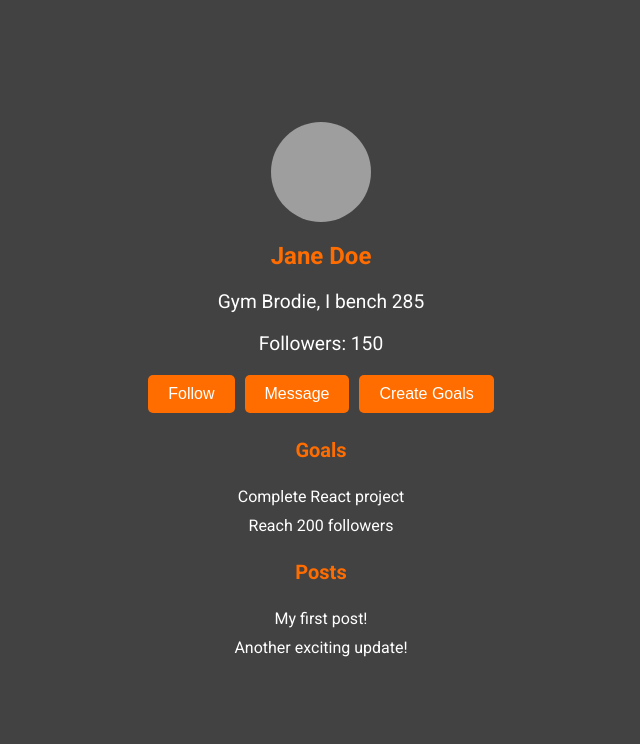
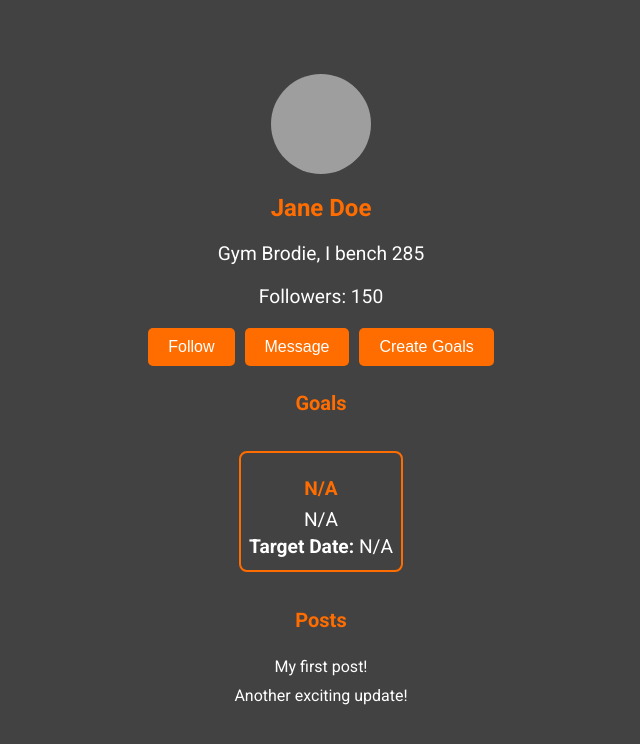
Before and after one commit to cdubUF/SWEProject, a React (Create React App) app in the folder fit-sync/: page /profile in a window 1280 px wide. Shown: the top 744 px of the page, without its empty margins (319-959 px from the left). Built offline with nearby package versions, Linux system fonts and the light colour scheme; grey boxes are pictures that could not be loaded.

Commit message:
added GoalComp component to Profile.jsx

```diff
--- /dev/null
+++ b/fit-sync/src/components/GoalComp.css
@@ -0,0 +1,28 @@
+.goal-container {
+    display: flex;
+    justify-content: center;
+    height: 100%;
+    text-align: center;
+}
+
+.goal-comp {
+    border: 2px solid #FF6D00;
+    border-radius: 8px;
+    padding: 8px;
+    margin: 16px 0;
+    background-color: transparent;
+    max-width: 200px;
+}
+
+.goal-comp h2 {
+    font-size: 1.2em;
+    margin-bottom: 8px;
+}
+
+.goal-comp p {
+    margin: 4px 0;
+}
+
+.goal-comp p strong {
+    font-weight: bold;
+}
--- /dev/null
+++ b/fit-sync/src/components/GoalComp.jsx
@@ -0,0 +1,27 @@
+import React from 'react';
+import PropTypes from 'prop-types';
+import './GoalComp.css';
+
+const GoalComp = ({ name, description, targetDate }) => {
+    return (
+        <div className="goal-comp">
+            <h2>{name}</h2>
+            <p>{description}</p>
+            <p><strong>Target Date:</strong> {targetDate}</p>
+        </div>
+    );
+};
+
+GoalComp.propTypes = {
+    name: PropTypes.string.isRequired,
+    description: PropTypes.string.isRequired,
+    targetDate: PropTypes.string.isRequired,
+};
+
+GoalComp.defaultProps = {
+    name: 'N/A',
+    description: 'N/A',
+    targetDate: 'N/A',
+};
+
+export default GoalComp;
--- a/fit-sync/src/components/Profile.jsx
+++ b/fit-sync/src/components/Profile.jsx
@@ -1,5 +1,7 @@
 import React, { useState, useEffect } from 'react';
 import './Profile.css';
+import './GoalComp.jsx';
+import GoalComp from './GoalComp.jsx';
 
 // Profile page for user
 // Displays user information, goals, posts, and follower count
@@ -64,13 +66,9 @@
 
             <div className="profile-goals">
                 <h2>Goals</h2>
-                <ul>
-                    {goals.length > 0 ? (
-                        goals.map(goal => <li key={goal.id}>{goal.text}</li>)
-                    ) : (
-                        <p>No goals set yet.</p>
-                    )}
-                </ul>
+                <div className="goal-container">
+                {goals.length > 0 ? <GoalComp /> : <p>No goals set yet.</p>}
+                </div>
             </div>
 
             <div className="profile-posts">
```
